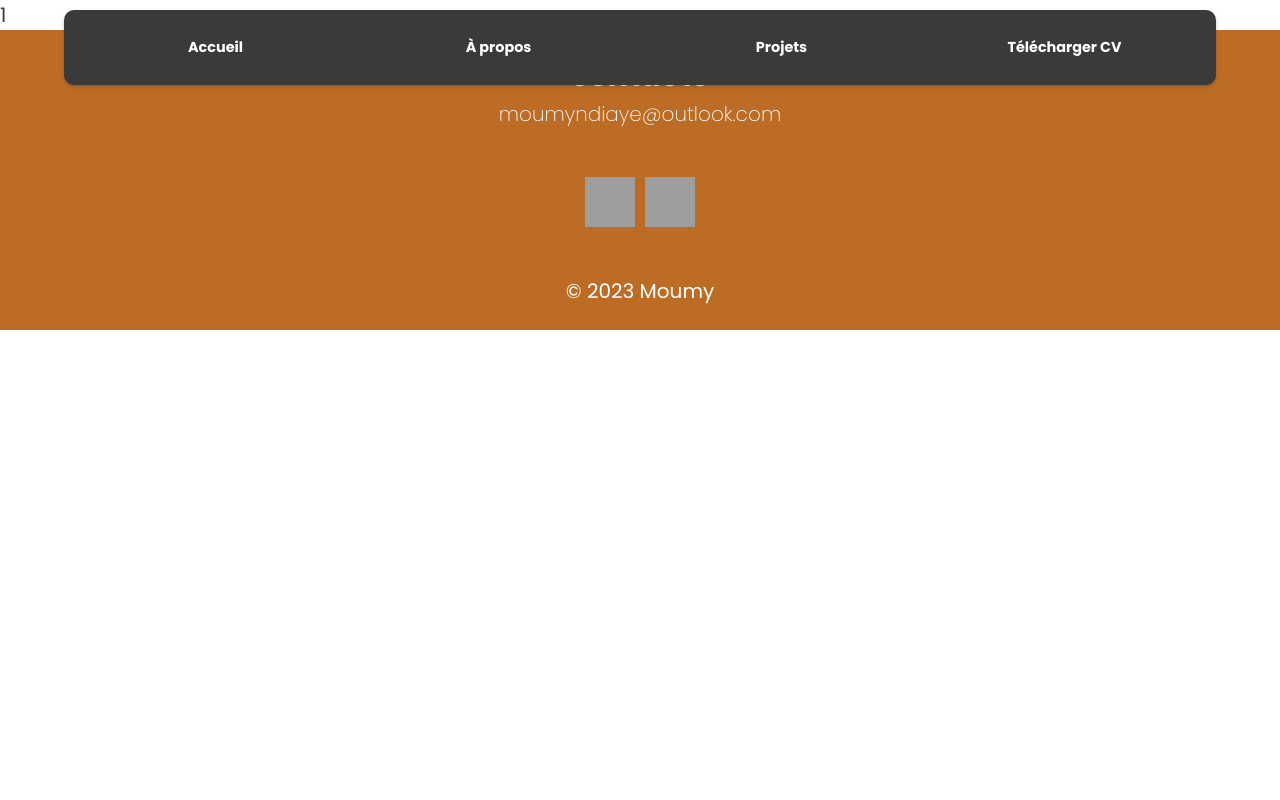
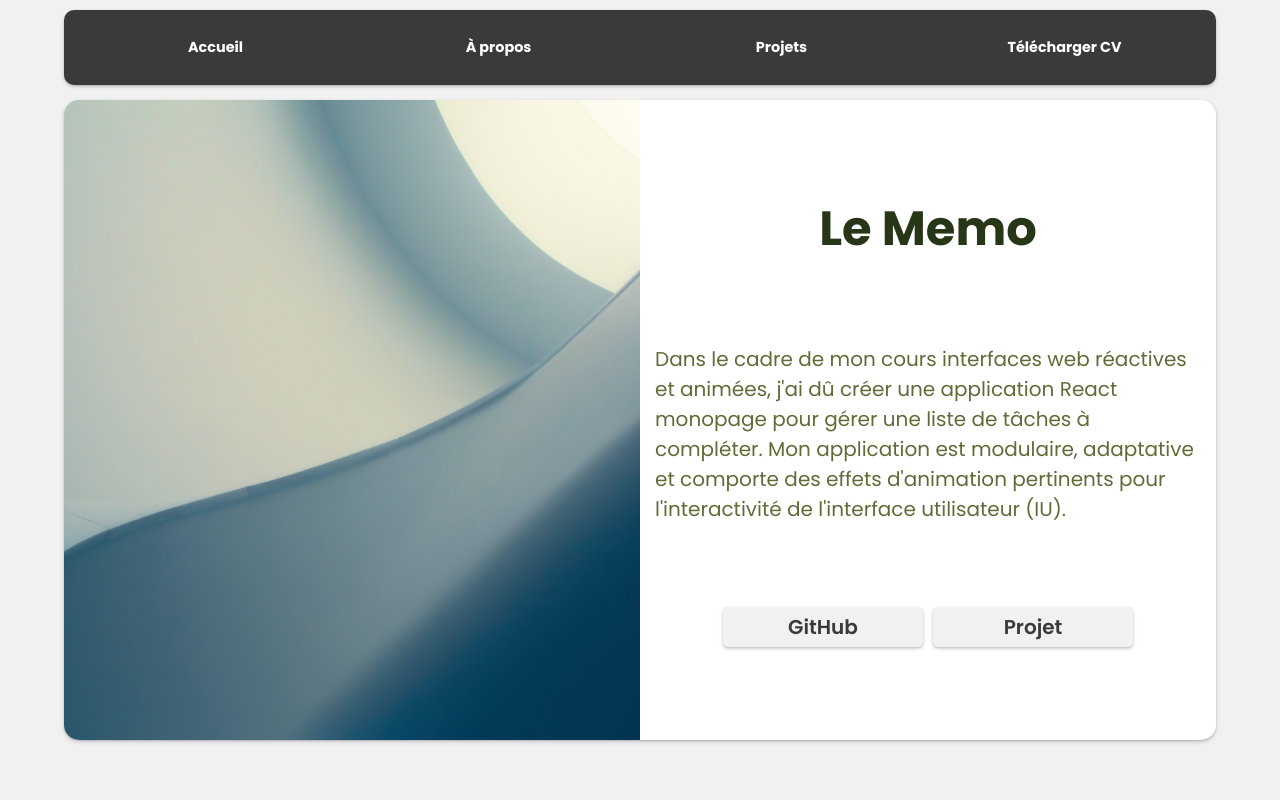
Before and after one commit to NMoumy/portfolio-moumy, a Next.js app: page /projets/1 in a window 1280 px wide. Shown: the top 800 px of the page. Built offline with nearby package versions, Linux system fonts and the light colour scheme; grey boxes are pictures that could not be loaded.

Commit message:
Fin de la page un projet

```diff
--- a/src/app/projets/[id]/page.tsx
+++ b/src/app/projets/[id]/page.tsx
@@ -3,12 +3,21 @@ import '../../styles/pageUnProjet.scss'
 import projetData from '../../../../data/projets.json';
 
 export default function PageUnProjet({params}:{
-  params: { id: string }
+  params: { id: string}
 }) {
+  // Trouver le projet correspondant à l'id
+  const projet = projetData.find(p => p.id === params.id);
+
+  // Si le projet n'existe pas, retourner un message d'erreur ou une autre page
+  if (!projet) {
+    return <div>Projet non trouvé</div>;
+  }
+
   return (
     <div className='pageUnProjet'>
+      <div className='bloc-un-projet'>
         <div className='bloc-image'>
-        {/* <img src={projet.image} alt={projet.titre} />
+          <img src={projet.image} alt={projet.titre} />
         </div>
         <div className='bloc-info'>
           <h2>{projet.titre}</h2>
@@ -20,8 +29,8 @@ export default function PageUnProjet({params}:{
             <a href={projet.projetUrl} className='bouton'>
               Projet
             </a>
-        </div> */}
-        {params.id}
+          </div>
+        </div>
       </div>
     </div>
   );
--- a/src/app/styles/pageUnProjet.scss
+++ b/src/app/styles/pageUnProjet.scss
@@ -1,3 +1,95 @@
 .pageUnProjet {
+  min-height: 100vh;
+  display: flex;
+  flex-direction: column;
+  justify-content: center;
+  align-items: center;
+  background-color: #F1F1F1;
 
+  .bloc-un-projet {
+    display: flex;
+    flex-direction: column;
+    width: 90%;
+    height: 80vh;
+    overflow: hidden;
+    border-radius: 15px;
+    background-color: white;
+    box-shadow: rgba(50, 50, 93, 0.25) 0px 2px 5px -1px, rgba(0, 0, 0, 0.3) 0px 1px 3px -1px;
+    margin: 100px;
+
+    @media screen and (min-width: 1100px) {
+      flex-direction: row;
+    }
+
+    .bloc-image {
+      width: 100%;
+      height: 30%;
+
+      @media screen and (min-width: 1100px) {
+        width: 50%;
+        height: 100%;
+      }
+
+      img {
+        width: 100%;
+        height: 100%;
+        object-fit: cover;
+      }
+
+    }
+
+    .bloc-info {
+      display: flex;
+      flex-direction: column;
+      align-items: center;
+      justify-content: space-evenly;
+      width: 100%;
+      padding: 15px;
+      height: 70%;
+
+      @media screen and (min-width: 1100px) {
+        width: 50%;
+        height: 100%;
+      }
+
+      h2 {
+        font-size: 3rem;
+        text-align: center;
+        color: #283618;
+      }
+
+      p {
+        color: #606C38;
+      }
+
+      .les-boutons {
+        display: flex;
+        flex-direction: row;
+        justify-content: center;
+        gap: 10px;
+
+        .bouton{
+          width: 200px;
+          padding: 5px;
+          margin-top: 5px;
+          border-radius: 5px;
+          text-align: center;
+          font-weight: 600;
+          display: block;
+          color: #3A3A3A;
+          background-color: #F1F1F1;
+          box-shadow: rgba(50, 50, 93, 0.25) 0px 2px 5px -1px, rgba(0, 0, 0, 0.3) 0px 1px 3px -1px;
+          text-decoration: none;
+          transition: all 0.2s ease-in-out 0s;
+
+          &:hover {
+            background-color: rgb(234, 234, 234);
+            color: #3A3A3A;
+            box-shadow: rgba(50, 50, 93, 0.25) 0px 2px 5px -1px, rgba(0, 0, 0, 0.3) 0px 1px 3px -1px inset;
+          }
+        }
+
+      }
+    }
+  }
 }
```
Lines whose indentation alone changed are shown as unchanged.
